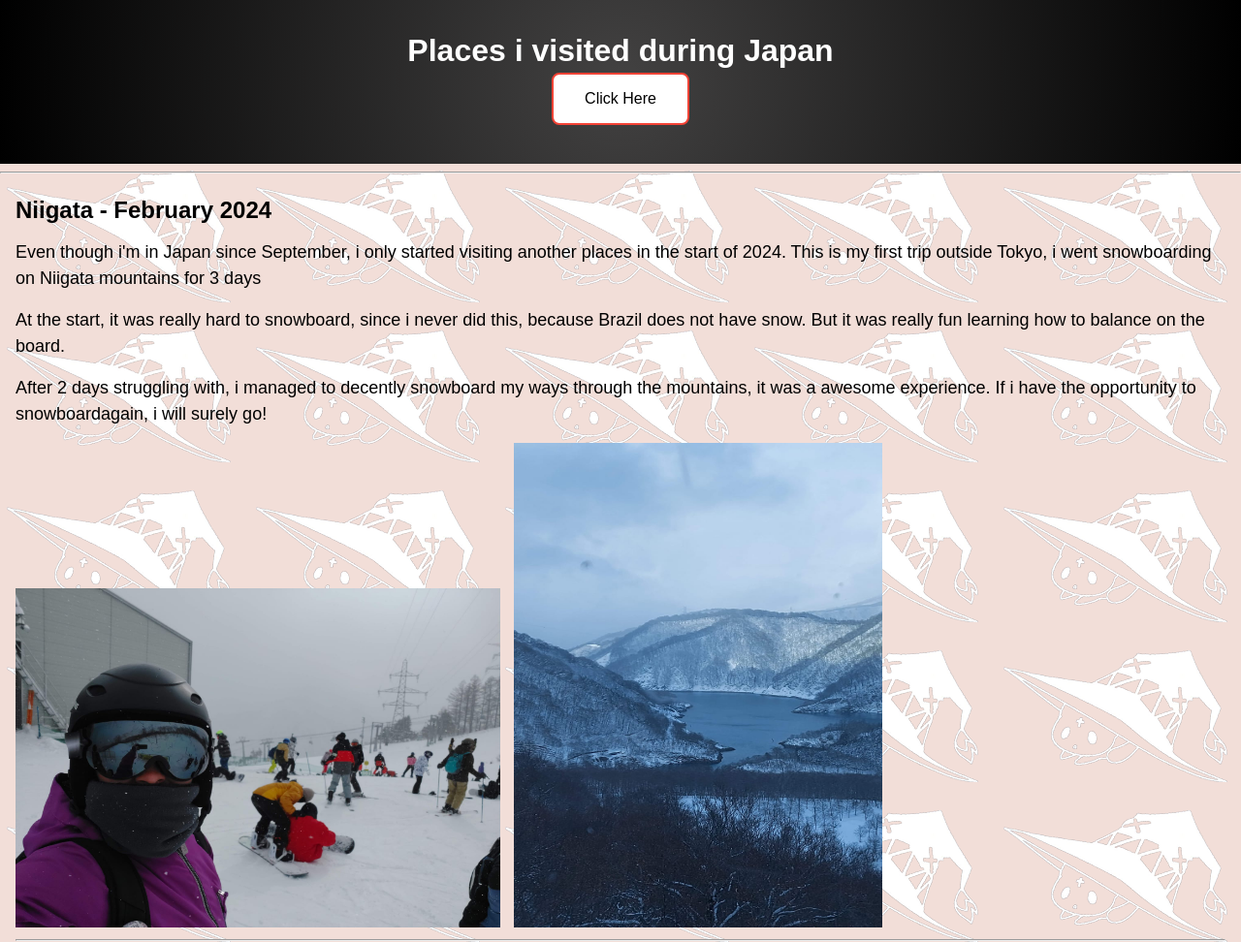
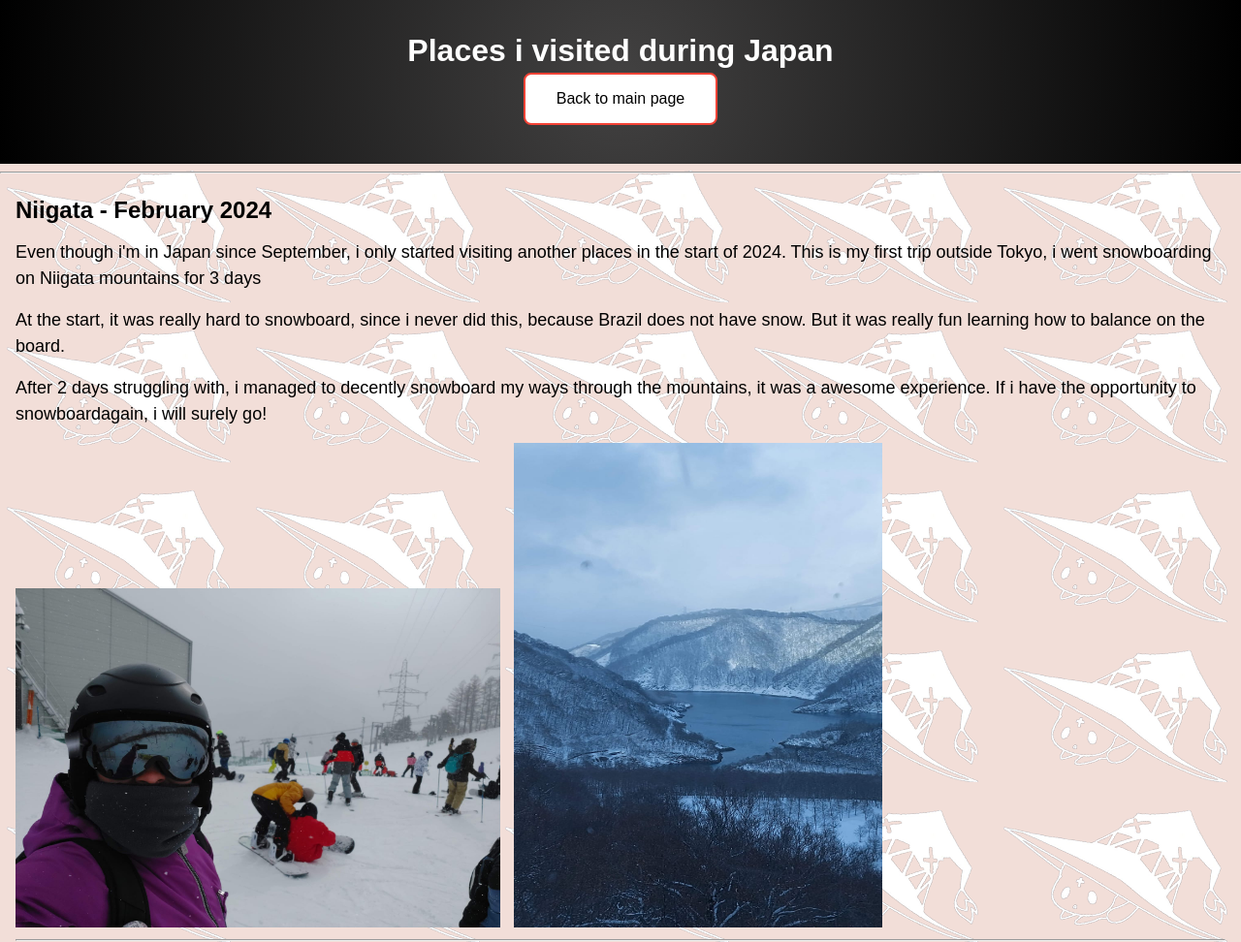
Before and after one commit to FolenaSIT/FolenaSIT.github.io, a plain HTML site: page places.html in a window 1280 px wide. Shown: the top 972 px of the page at 97% size. Drawn offline with Linux system fonts and the light colour scheme.

Commit message:
Last do Last

```diff
--- a/places.html
+++ b/places.html
@@ -19,7 +19,7 @@
         <h1>Places i visited during Japan</h1>
         <div class="buttonDiv">
             <a href="index.html">
-                <button class="button botao">Click Here</button>
+                <button class="button botao">Back to main page</button>
             </a>
         </div>
         <br>
```
